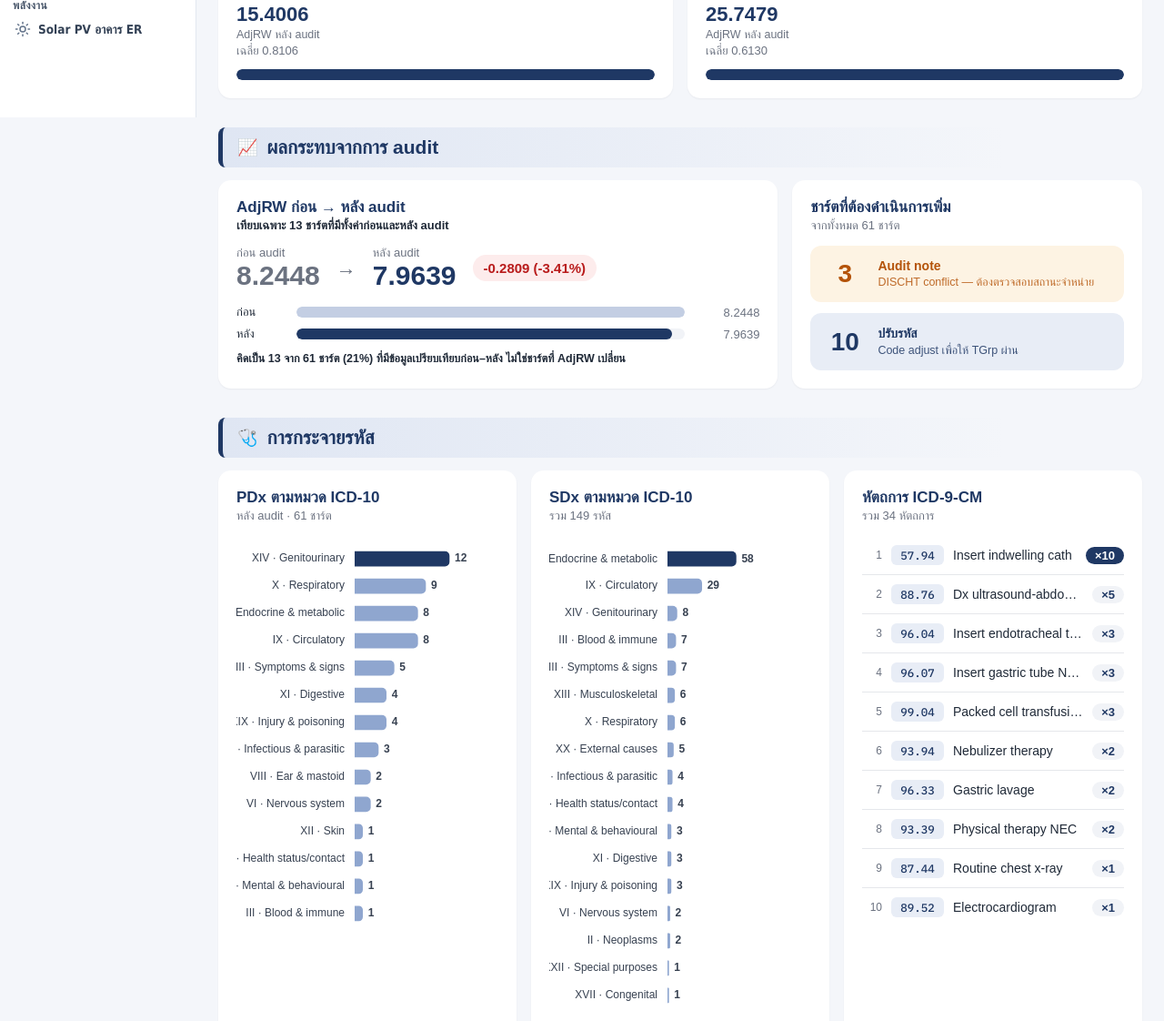
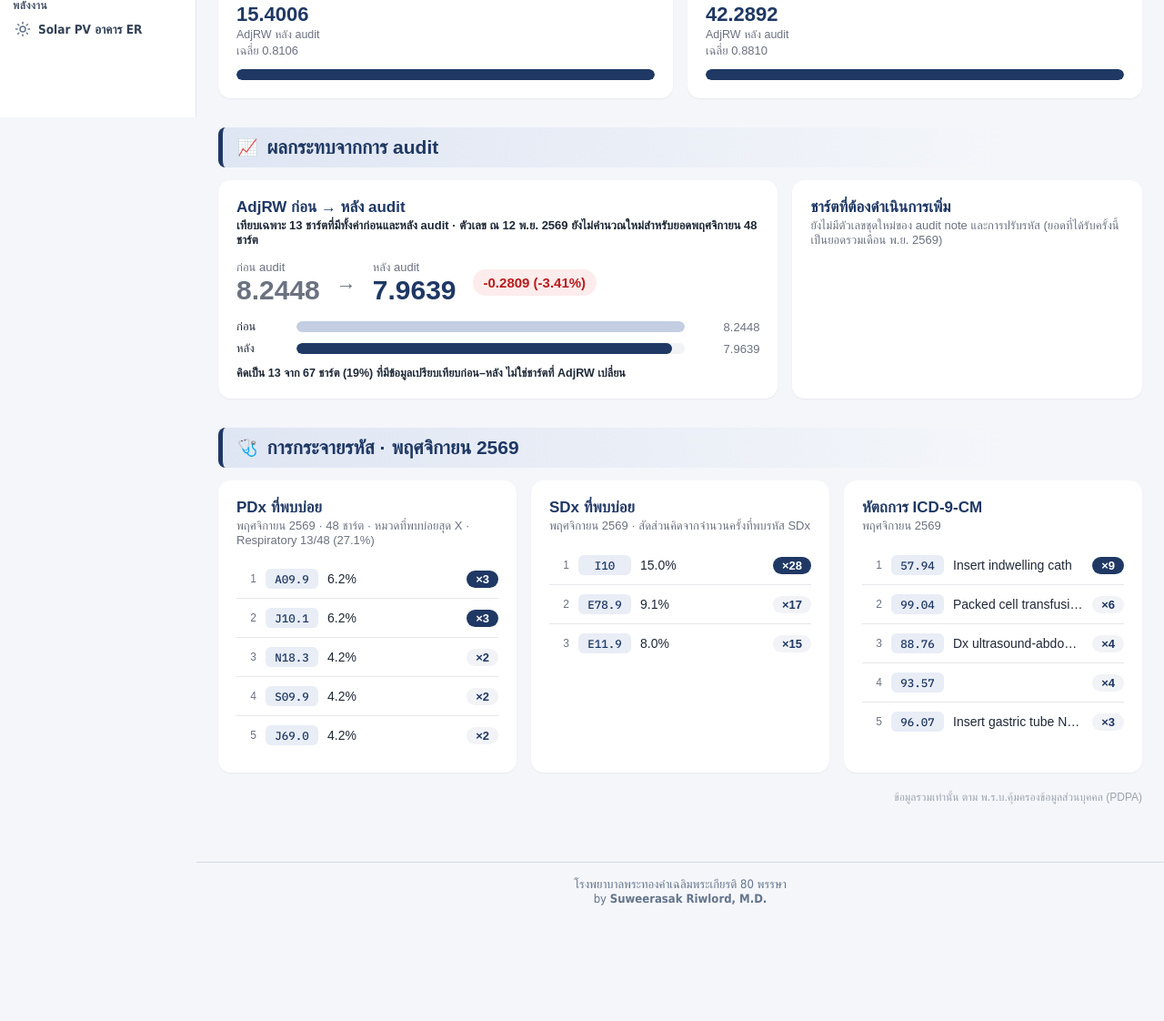
Before and after one commit to suvoak-web/hospital-dashboard, a plain HTML site: page chart_audit.html in a window 1280 px wide. Shown: the part 671-1793 px from the top of the page at 91% size. After the commit the page ends 1694 px from the top, so only its background shows below. Drawn offline with nearby package versions, Linux system fonts and the light colour scheme; a web font is replaced by a local one.

Commit message:
อัปเดตสถิติ audit ชาร์ต ณ 19 พ.ย. 2569 (#51)
67 ชาร์ต, AdjRW 57.6898, เฉลี่ย 0.8610. ตุลาคมคงเดิม 19 / 15.4006
พฤศจิกายน 48 / 42.2892 (แทนยอด 12 พ.ย. ที่ 42 / 25.7479)
ซ่อน ส.ค. และ ก.ย. ตามเดิม. เปรียบเทียบก่อน-หลัง 13 ชาร์ตยังใช้ยอด 12 พ.ย.
แสดงรหัสเด่นเฉพาะเดือน พ.ย. เพราะยังไม่มีตารางรวม ต.ค.+พ.ย.

```diff
--- a/chart_audit.html
+++ b/chart_audit.html
@@ -4,7 +4,6 @@
 <meta charset="UTF-8">
 <meta name="viewport" content="width=device-width, initial-scale=1.0">
 <title>สรุปผล Audit ชาร์ต</title>
-<script src="https://cdn.jsdelivr.net/npm/chart.js@4.4.1/dist/chart.umd.min.js"></script>
 <link rel="preconnect" href="https://fonts.googleapis.com">
 <link href="https://fonts.googleapis.com/css2?family=IBM+Plex+Sans+Thai:wght@400;500;600;700&family=IBM+Plex+Mono:wght@500&display=swap" rel="stylesheet">
 <style>
@@ -165,10 +164,10 @@ h1{font-size:28px;line-height:1.25;margin:0;color:var(--navy)}
     </div>
   </section>
 
-  <div class="sec"><span class="ic">🩺</span>การกระจายรหัส</div>
+  <div class="sec"><span class="ic">🩺</span>การกระจายรหัส · พฤศจิกายน 2569</div>
   <section class="charts">
-    <div class="card"><h3>PDx ตามหมวด ICD-10</h3><p class="hint" id="pdxH">หลัง audit</p><div class="cv" id="pdxBox"><canvas id="pdx"></canvas></div></div>
-    <div class="card"><h3>SDx ตามหมวด ICD-10</h3><p class="hint" id="sdxH"></p><div class="cv" id="sdxBox"><canvas id="sdx"></canvas></div></div>
+    <div class="card"><h3>PDx ที่พบบ่อย</h3><p class="hint" id="pdxH"></p><ul class="plist" id="pdx"></ul></div>
+    <div class="card"><h3>SDx ที่พบบ่อย</h3><p class="hint" id="sdxH"></p><ul class="plist" id="sdx"></ul></div>
     <div class="card"><h3>หัตถการ ICD-9-CM</h3><p class="hint" id="procH"></p><ul class="plist" id="proc"></ul></div>
   </section>
 
@@ -183,25 +182,7 @@ function $(id){return document.getElementById(id)}
 /* ชื่อหมวด ICD-10 ภาษาอังกฤษ: "X Respiratory" -> "X · Respiratory" */
 function chap(s){var m=String(s||'').match(/^([IVXL]+)\s+(.*)$/);return m?m[1]+' · '+m[2]:String(s)}
 
-/* plugin วาดตัวเลขที่ปลายแท่ง */
-var valueLabels={id:'valueLabels',afterDatasetsDraw:function(ch){
-  var ctx=ch.ctx;ctx.save();ctx.font="600 12px 'IBM Plex Sans Thai',sans-serif";ctx.fillStyle='#374151';ctx.textBaseline='middle';
-  ch.getDatasetMeta(0).data.forEach(function(b,i){ctx.fillText(ch.data.datasets[0].data[i],b.x+6,b.y)});ctx.restore()}};
-
-function hbar(id,boxId,labels,vals,tips){
-  $(boxId).style.height=Math.max(160,labels.length*30+20)+'px';
-  var max=Math.max.apply(null,vals.concat([1]));
-  var colors=vals.map(function(v){return v===max?'#1f3864':'#8fa6cf'});
-  new Chart($(id),{type:'bar',plugins:[valueLabels],
-    data:{labels:labels,datasets:[{data:vals,backgroundColor:colors,borderRadius:5,barThickness:16}]},
-    options:{indexAxis:'y',maintainAspectRatio:false,layout:{padding:{right:28}},
-      plugins:{legend:{display:false},tooltip:{callbacks:{title:function(c){return tips[c[0].dataIndex].t},label:function(c){return tips[c.dataIndex].l}}}},
-      scales:{x:{display:false,beginAtZero:true,suggestedMax:max*1.1},
-              y:{grid:{display:false},border:{display:false},ticks:{font:{size:12},color:'#374151'}}}}});
-}
-
 fetch('data/audit_stats.json?v='+Date.now()).then(function(r){if(!r.ok)throw new Error(r.status);return r.json()}).then(function(d){
-  Chart.defaults.font.family="'IBM Plex Sans Thai','Sarabun',sans-serif";
   var total=Number(d.total_charts||0);
   if(d.scope_label)$('scope').textContent=d.scope_label+(d.updated?' · อัปเดต '+d.updated:'');
 
@@ -274,7 +255,8 @@ fetch('data/audit_stats.json?v='+Date.now()).then(function(r){if(!r.ok)throw new
   });
 
   /* ---- Impact ---- */
-  $('impactHint').textContent='เทียบเฉพาะ '+(ba.charts||0)+' ชาร์ตที่มีทั้งค่าก่อนและหลัง audit';
+  var baNote=ba.as_of?' · ตัวเลข ณ '+ba.as_of+' ยังไม่คำนวณใหม่สำหรับยอดพฤศจิกายน 48 ชาร์ต':'';
+  $('impactHint').textContent='เทียบเฉพาะ '+(ba.charts||0)+' ชาร์ตที่มีทั้งค่าก่อนและหลัง audit'+baNote;
   $('impactHint').classList.add('emph');
   var B=$('impactBody');var row=el('div','ba');
   function blk(cap,v,col){var w=el('div');w.appendChild(el('div','cap',cap));var n=el('div','num',f4(v));if(col)n.style.color=col;w.appendChild(n);return w}
@@ -288,27 +270,31 @@ fetch('data/audit_stats.json?v='+Date.now()).then(function(r){if(!r.ok)throw new
   B.appendChild(el('div','foot-note emph','คิดเป็น '+(ba.charts||0)+' จาก '+total+' ชาร์ต ('+(total?((ba.charts||0)/total*100).toFixed(0):0)+'%) ที่มีข้อมูลเปรียบเทียบก่อน–หลัง ไม่ใช่ชาร์ตที่ AdjRW เปลี่ยน'));
 
   /* ---- Tags ---- */
-  $('tagsHint').textContent='จากทั้งหมด '+total+' ชาร์ต';
-  function tag(cls,n,t,s){var w=el('div','tag '+cls);w.appendChild(el('div','big',String(n||0)));var x=el('div');x.appendChild(el('b','',t));x.appendChild(el('small','',s));w.appendChild(x);$('tags').appendChild(w)}
-  tag('warn',d.audit_note_charts,'Audit note','DISCHT conflict — ต้องตรวจสอบสถานะจำหน่าย');
-  tag('info',d.charts_with_code_adjustment,'ปรับรหัส','Code adjust เพื่อให้ TGrp ผ่าน');
+  /* audit_note_charts / charts_with_code_adjustment were not in the new Nov handoff; do not show the 12 Nov counts as current */
+  $('tagsHint').textContent='ยังไม่มีตัวเลขชุดใหม่ของ audit note และการปรับรหัส (ยอดที่ได้รับครั้งนี้เป็นยอดรวมเดือน พ.ย. 2569)';
 
-  /* ---- PDx / SDx ---- */
-  var p=(d.pdx_by_chapter||[]).slice().sort(function(a,b){return b.count-a.count});
-  $('pdxH').textContent='หลัง audit · '+total+' ชาร์ต';
-  hbar('pdx','pdxBox',p.map(function(x){return chap(x.chapter)}),p.map(function(x){return x.count}),
-    p.map(function(x){return {t:chap(x.chapter),l:x.count+' ชาร์ต ('+x.pct+'%)'}}));
-  var s=(d.sdx_by_chapter||[]).slice().sort(function(a,b){return b.count-a.count});
-  $('sdxH').textContent='รวม '+(d.sdx_total||0)+' รหัส';
-  hbar('sdx','sdxBox',s.map(function(x){return chap(x.chapter)}),s.map(function(x){return x.count}),
-    s.map(function(x){return {t:chap(x.chapter),l:x.count+' รหัส ('+x.pct+'%)'}}));
-
-  /* ---- Procedures list ---- */
-  var t=(d.top_icd9||[]).slice().sort(function(a,b){return b.count-a.count});
-  $('procH').textContent='รวม '+(d.proc_total||0)+' หัตถการ';
-  var mxp=t.length?t[0].count:0;
-  t.forEach(function(x,i){var li=el('li',x.count===mxp?'top':'');li.appendChild(el('span','rk',String(i+1)));li.appendChild(el('code','',x.code));
-    var nm=el('span','nm',x.name);nm.title=x.name;li.appendChild(nm);li.appendChild(el('span','ct','×'+x.count));$('proc').appendChild(li)});
+  /* ---- PDx / SDx / procedures: November tops only (combined Oct+Nov distribution was not provided) ---- */
+  var nov=(months.filter(function(m){return m.month==='2569-11'})[0])||{};
+  var novN=Number(nov.completed||0);
+  function fillCodes(listId,hintId,hint,items){
+    $(hintId).textContent=hint;
+    var arr=(items||[]).slice().sort(function(a,b){return b.count-a.count});
+    var mx=arr.length?arr[0].count:0;
+    arr.forEach(function(x,i){
+      var li=el('li',x.count===mx?'top':'');
+      li.appendChild(el('span','rk',String(i+1)));
+      li.appendChild(el('code','',x.code));
+      var label=x.name||(x.pct!=null?Number(x.pct).toFixed(1)+'%':'');
+      var nm=el('span','nm',label); if(label)nm.title=label; li.appendChild(nm);
+      li.appendChild(el('span','ct','×'+x.count));
+      $(listId).appendChild(li);
+    });
+  }
+  var lead=nov.pdx_leading_chapter||{};
+  var leadTxt=lead.count!=null?(' · หมวดที่พบบ่อยสุด '+chap(lead.chapter)+' '+lead.count+'/'+novN+' ('+lead.pct+'%)'):'';
+  fillCodes('pdx','pdxH','พฤศจิกายน 2569 · '+novN+' ชาร์ต'+leadTxt,nov.pdx_top_codes);
+  fillCodes('sdx','sdxH','พฤศจิกายน 2569 · สัดส่วนคิดจากจำนวนครั้งที่พบรหัส SDx',nov.sdx_top_codes);
+  fillCodes('proc','procH','พฤศจิกายน 2569',nov.top_icd9);
 }).catch(function(e){$('kpis').appendChild(el('p','err','โหลดข้อมูลไม่สำเร็จ: '+e.message))});
 </script>
 <script src="credit.js"></script>
--- a/data/audit_stats.json
+++ b/data/audit_stats.json
@@ -1,9 +1,9 @@
 {
   "rules": "aggregate only - no AN/HN/name/DOB",
   "scope_label": "เริ่ม ตุลาคม 2569",
-  "updated": "12 พ.ย. 2569",
+  "updated": "19 พ.ย. 2569",
   "skipped_summaries": 0,
-  "total_charts": 61,
+  "total_charts": 67,
   "pending_before_scope_start": 38,
   "pdx_by_chapter": [
     {
@@ -405,15 +405,17 @@
       "name": "Electrocardiogram"
     }
   ],
-  "adjrw_after_sum": 41.1485,
-  "adjrw_after_mean": 0.6746,
-  "rw_after_sum": 42.678,
+  "adjrw_after_sum": 57.6898,
+  "adjrw_after_mean": 0.8610,
+  "rw_after_sum": 59.4581,
   "before_after": {
     "charts": 13,
     "sum_before": 8.2448,
     "sum_after": 7.9639,
     "diff": -0.2809,
-    "drg_changed": 4
+    "drg_changed": 4,
+    "as_of": "12 พ.ย. 2569",
+    "note": "Deferred by the user: not recomputed for the new 48-chart November set. Figures remain from the 12 Nov 2569 export (which used the earlier 42-chart November file)."
   },
   "after_only_charts": 48,
   "audit_note_charts": 3,
@@ -469,7 +471,7 @@
       "sub": "รายงานผล audit"
     }
   ],
-  "as_of": "2026-11-12T08:36:00+07:00",
+  "as_of": "2026-11-19+07:00",
   "data_source": "TGrp6305 (DBF after/before rows; DRG/AdjRW cross-checked against the appended TGrp6305 page in each summary PDF). No AI estimates.",
   "icd9_name_source": "TGrp6305 procedure table c63proc.dbf (DESC field); Thai names not available in a real local source",
   "by_month": [
@@ -506,11 +508,95 @@
     },
     {
       "month": "2569-11",
-      "unique_summaries": 42,
-      "completed": 42,
+      "unique_summaries": 48,
+      "completed": 48,
       "pending": 0,
       "pending_reasons": {},
-      "adjrw_after_sum": 25.7479
+      "adjrw_after_sum": 42.2892,
+      "adjrw_after_mean": 0.8810,
+      "rw_after_sum": 42.8954,
+      "tgrp_coverage": "48/48",
+      "final_warn_err": {
+        "warn": 0,
+        "err": 0
+      },
+      "pdx_top_codes": [
+        {
+          "code": "A09.9",
+          "count": 3,
+          "pct": 6.2
+        },
+        {
+          "code": "J10.1",
+          "count": 3,
+          "pct": 6.2
+        },
+        {
+          "code": "N18.3",
+          "count": 2,
+          "pct": 4.2
+        },
+        {
+          "code": "S09.9",
+          "count": 2,
+          "pct": 4.2
+        },
+        {
+          "code": "J69.0",
+          "count": 2,
+          "pct": 4.2
+        }
+      ],
+      "pdx_leading_chapter": {
+        "chapter": "X Respiratory",
+        "count": 13,
+        "pct": 27.1
+      },
+      "sdx_top_codes": [
+        {
+          "code": "I10",
+          "count": 28,
+          "pct": 15.0
+        },
+        {
+          "code": "E78.9",
+          "count": 17,
+          "pct": 9.1
+        },
+        {
+          "code": "E11.9",
+          "count": 15,
+          "pct": 8.0
+        }
+      ],
+      "sdx_top_codes_basis": "pct is of SDx mentions; SDx mention total was not provided",
+      "top_icd9": [
+        {
+          "code": "57.94",
+          "count": 9,
+          "name": "Insert indwelling cath"
+        },
+        {
+          "code": "99.04",
+          "count": 6,
+          "name": "Packed cell transfusion"
+        },
+        {
+          "code": "88.76",
+          "count": 4,
+          "name": "Dx ultrasound-abdomen"
+        },
+        {
+          "code": "93.57",
+          "count": 4
+        },
+        {
+          "code": "96.07",
+          "count": 3,
+          "name": "Insert gastric tube NEC"
+        }
+      ],
+      "top_icd9_name_note": "Names filled only when already present from TGrp6305 c63proc.dbf in this repo; 93.57 had no name in that set so it is left blank. Procedure total was not provided."
     }
   ],
   "pipeline_queue_not_summarized": {},
@@ -679,5 +765,29 @@
     "duplicate_files": 0,
     "backup_copies_in_subfolders": 5,
     "completed_tgrp_page_count_not_1": 1
+  },
+  "rw_after_sum_note": "Overall RW = Oct 16.5627 (Oct-only published snapshot; Oct AdjRW still 15.4006) + Nov 42.8954 (19 Nov 2569 handoff). Not displayed on the page.",
+  "unrecomputed_from_12_nov_export": {
+    "note": "These overall fields were not in the 19 Nov 2569 November handoff and were not recomputed. The page does not present them as current. August and September stay unpublished.",
+    "fields": [
+      "pdx_by_chapter",
+      "pdx_by_block3",
+      "pdx_top_codes",
+      "sdx_total",
+      "sdx_by_chapter",
+      "sdx_top_codes",
+      "proc_total",
+      "top_icd9",
+      "after_only_charts",
+      "audit_note_charts",
+      "audit_note_unknown",
+      "discht_dist",
+      "tgrp_code_adjustments",
+      "charts_with_code_adjustment",
+      "mdc_dist",
+      "missing_json",
+      "user_approved_code_corrections",
+      "inventory"
+    ]
   }
 }
```
